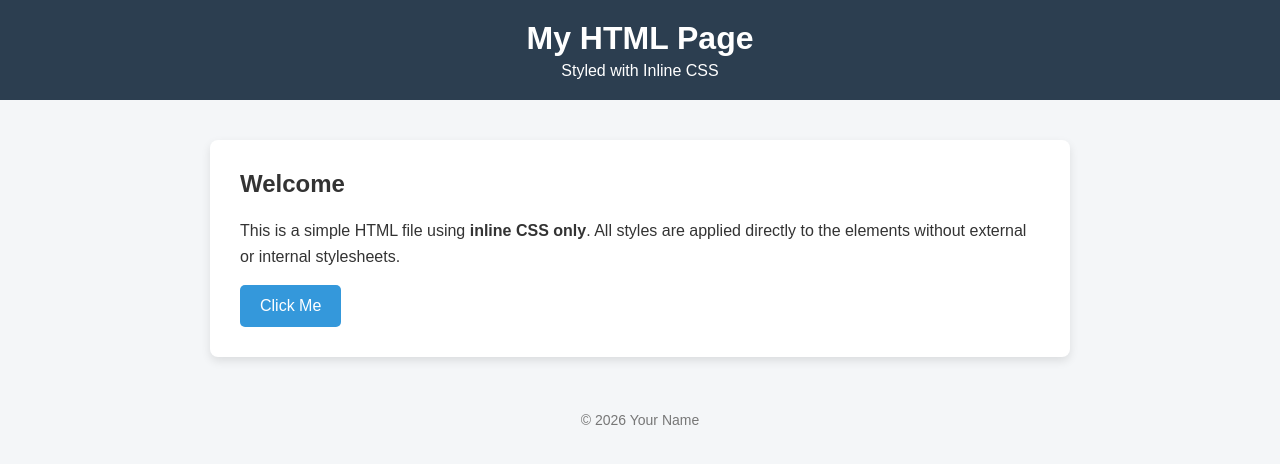
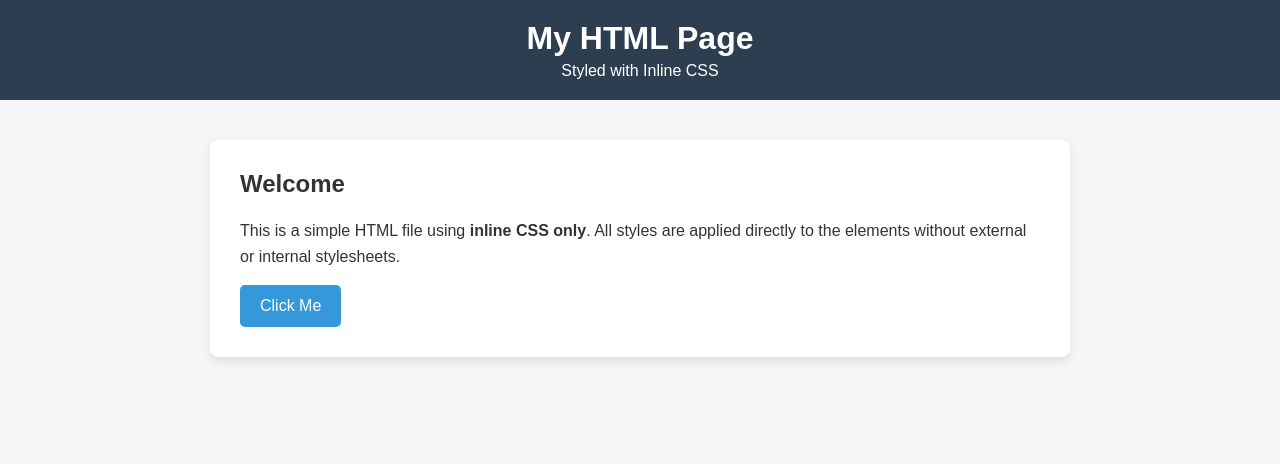
Before and after one commit to midhunk075/DevopsNSDC, a plain HTML site: page index.html in a window 1280 px wide. Drawn offline with Linux system fonts and the light colour scheme.

Commit message:
changed index

```diff
--- a/index.html
+++ b/index.html
@@ -57,7 +57,6 @@
         font-size: 14px;
         color: #777;
     ">
-        © 2026 Your Name
     </div>
 
 </body>
```
